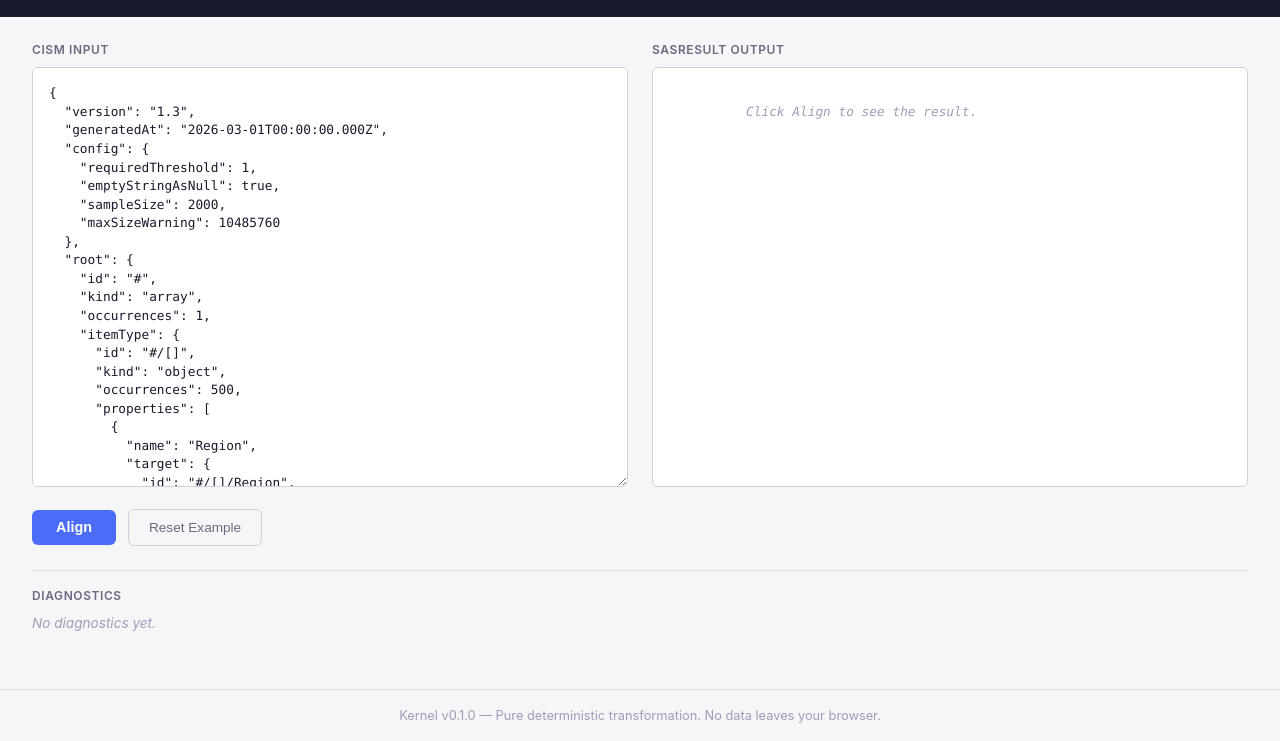
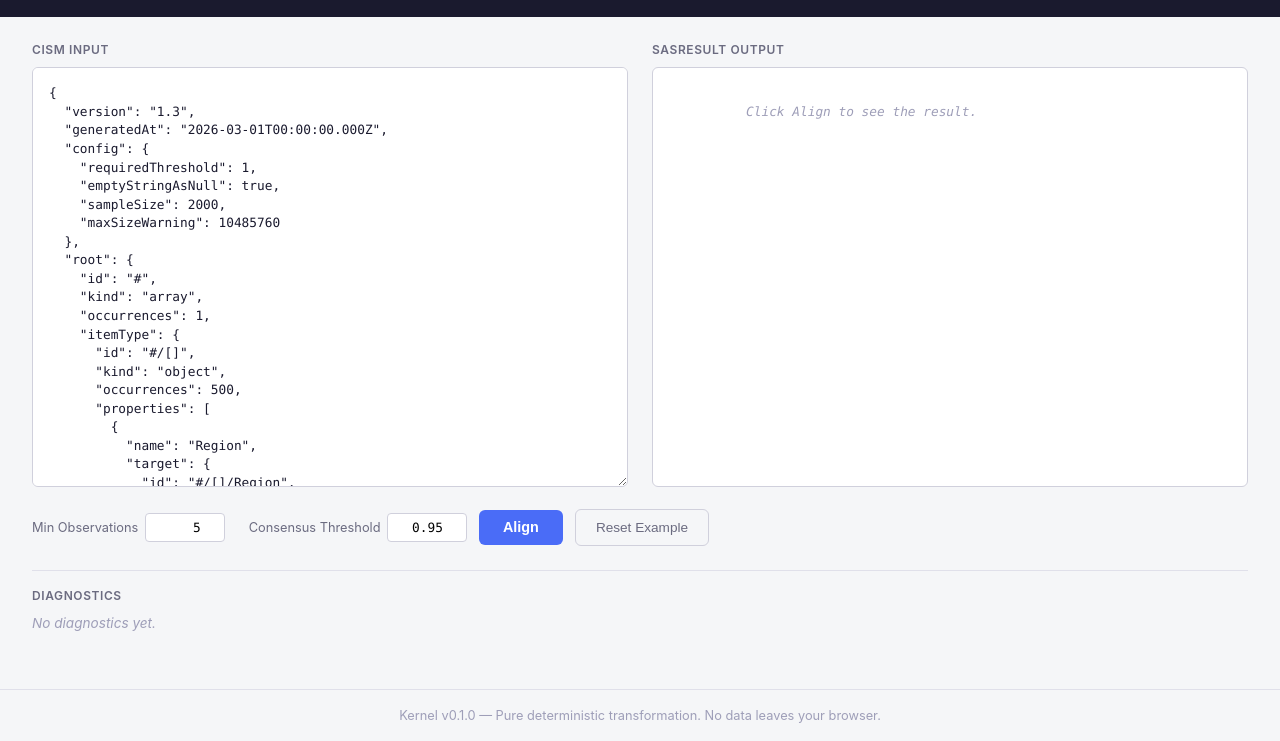
Before and after one commit to Skreen5hot/SchemaAlignment, a website with bundled scripts: page site/index.html in a window 1280 px wide. Shown: the part 77-818 px from the top of the page. Built offline with nearby package versions, Linux system fonts and the light colour scheme.

Commit message:
Add config controls to demo site for minObservationThreshold and consensusThreshold
Co-Authored-By: Claude Opus 4.6 <noreply@anthropic.com>

```diff
--- a/site/demo.ts
+++ b/site/demo.ts
@@ -88,6 +88,8 @@ const outputEl = document.getElementById("sas-output") as HTMLElement;
 const diagEl = document.getElementById("diagnostics") as HTMLElement;
 const alignBtn = document.getElementById("align-btn") as HTMLButtonElement;
 const resetBtn = document.getElementById("reset-btn") as HTMLButtonElement;
+const minObsEl = document.getElementById("cfg-min-obs") as HTMLInputElement;
+const thresholdEl = document.getElementById("cfg-threshold") as HTMLInputElement;
 
 // ---------------------------------------------------------------------------
 // Initialize with default example
@@ -115,8 +117,15 @@ alignBtn.addEventListener("click", async () => {
   // Compute hash via Web Crypto
   const rawHash = await computeHash(raw);
 
+  // Read config from UI
+  const config: Record<string, number> = {};
+  const minObs = Number(minObsEl.value);
+  if (!Number.isNaN(minObs)) config.minObservationThreshold = minObs;
+  const thresh = Number(thresholdEl.value);
+  if (!Number.isNaN(thresh)) config.consensusThreshold = thresh;
+
   // Run kernel (synchronous, never throws)
-  const result = align(cism, rawHash);
+  const result = align(cism, rawHash, config);
 
   // Render output
   outputEl.textContent = stableStringify(result, true);
--- a/site/index.html
+++ b/site/index.html
@@ -107,6 +107,33 @@
     }
     .btn-reset:hover { border-color: #9e9eb8; color: #1a1a2e; }
 
+    .config-bar {
+      display: flex;
+      gap: 1.5rem;
+      align-items: center;
+      flex-wrap: wrap;
+    }
+    .config-group {
+      display: flex;
+      align-items: center;
+      gap: 0.4rem;
+    }
+    .config-group label {
+      font-size: 0.8rem;
+      color: #6b6b80;
+      white-space: nowrap;
+    }
+    .config-group input {
+      width: 5rem;
+      padding: 0.35rem 0.5rem;
+      border: 1px solid #d0d0dc;
+      border-radius: 4px;
+      font-size: 0.8rem;
+      font-family: "SF Mono", Consolas, monospace;
+      text-align: right;
+    }
+    .config-group input:focus { outline: 2px solid #4a6cf7; border-color: transparent; }
+
     .diagnostics {
       margin-top: 1.5rem;
       border-top: 1px solid #e0e0ea;
@@ -174,8 +201,18 @@
     </div>
 
     <div class="actions">
-      <button class="btn-align" id="align-btn">Align</button>
-      <button class="btn-reset" id="reset-btn">Reset Example</button>
+      <div class="config-bar">
+        <div class="config-group">
+          <label for="cfg-min-obs">Min Observations</label>
+          <input type="number" id="cfg-min-obs" value="5" min="0" step="1" title="Minimum non-null observations for consensus promotion (default 5)">
+        </div>
+        <div class="config-group">
+          <label for="cfg-threshold">Consensus Threshold</label>
+          <input type="number" id="cfg-threshold" value="0.95" min="0" max="1" step="0.01" title="Fraction required for type promotion (default 0.95)">
+        </div>
+      </div>
+      <button type="button" class="btn-align" id="align-btn">Align</button>
+      <button type="button" class="btn-reset" id="reset-btn">Reset Example</button>
     </div>
 
     <div class="diagnostics">
```
